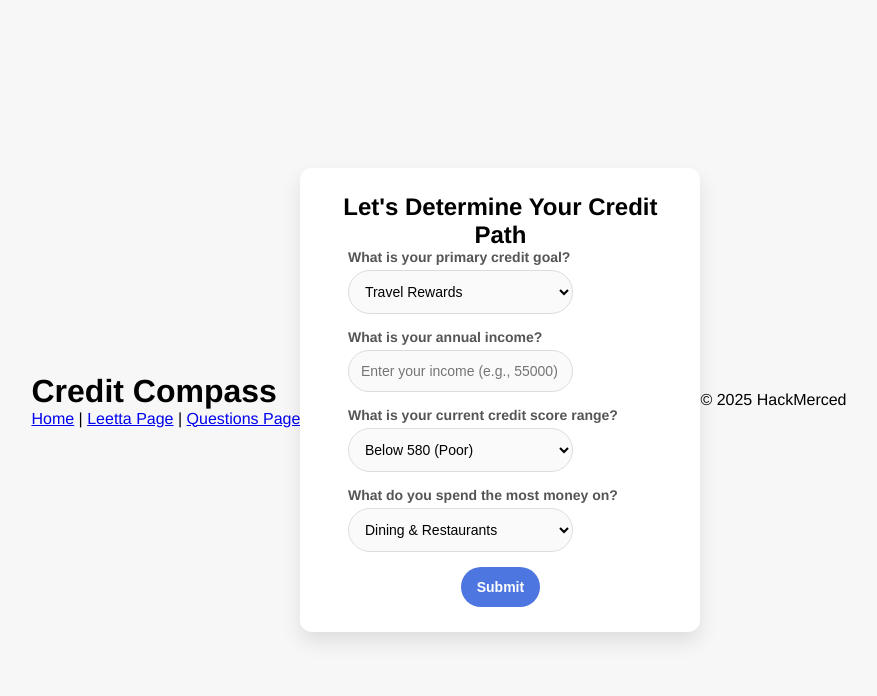
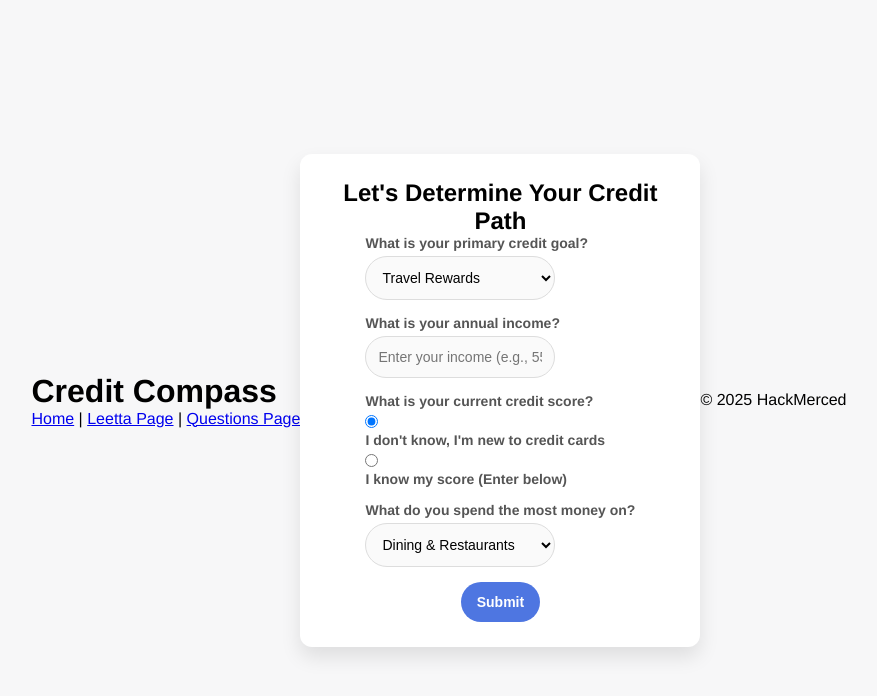
Before and after one commit to parthgmjain/CreditCompass, a Flask app: page /questions in a window 1280 px wide. Shown: the top 696 px of the page, without its empty margins (201-1078 px from the left). Run offline with Flask 3, Linux system fonts and the light colour scheme.

Commit message:
changed stuff for credit score

```diff
--- a/templates/questions.html
+++ b/templates/questions.html
@@ -17,25 +17,24 @@
                 </select>
             </div>
 
-            <!-- ✅ Income - Changed to Text Input -->
+            <!-- ✅ Income - Text Input -->
             <div class="question">
                 <label for="income">What is your annual income?</label>
                 <input type="text" id="income" name="income" placeholder="Enter your income (e.g., 55000)">
             </div>
 
-            <!-- ✅ Credit Score with "Other" & "Don't Know" -->
+            <!-- ✅ Credit Score Selection -->
             <div class="question">
-                <label for="credit-score">What is your current credit score range?</label>
-                <select id="credit-score" name="credit-score">
-                    <option value="poor">Below 580 (Poor)</option>
-                    <option value="fair">580 - 669 (Fair)</option>
-                    <option value="good">670 - 739 (Good)</option>
-                    <option value="very-good">740 - 799 (Very Good)</option>
-                    <option value="excellent">800+ (Excellent)</option>
-                    <option value="dont-know">Don't know, I'm getting my first credit card</option>
-                    <option value="other">Other (Type manually)</option>
-                </select>
-                <input type="text" id="custom-credit-score" name="custom-credit-score" placeholder="Enter your credit score" style="display: none;">
+                <label>What is your current credit score?</label>
+                <div>
+                    <input type="radio" id="dont-know" name="credit-score-option" value="dont-know" checked>
+                    <label for="dont-know">I don't know, I'm new to credit cards</label>
+                </div>
+                <div>
+                    <input type="radio" id="manual-credit-score" name="credit-score-option" value="manual">
+                    <label for="manual-credit-score">I know my score (Enter below)</label>
+                </div>
+                <input type="text" id="credit-score" name="credit-score" placeholder="Enter your credit score (300-850)" style="display: none;">
             </div>
 
             <!-- ✅ Spending Category -->
@@ -55,15 +54,18 @@
     </div>
 
     <script>
-        document.getElementById("credit-score").addEventListener("change", function() {
-            const customInput = document.getElementById("custom-credit-score");
-            if (this.value === "other") {
-                customInput.style.display = "block";
-                customInput.required = true;
-            } else {
-                customInput.style.display = "none";
-                customInput.required = false;
-            }
+        // ✅ Show/hide credit score input based on selection
+        document.querySelectorAll("input[name='credit-score-option']").forEach(option => {
+            option.addEventListener("change", function() {
+                const creditScoreInput = document.getElementById("credit-score");
+                if (this.value === "manual") {
+                    creditScoreInput.style.display = "block";
+                    creditScoreInput.required = true;
+                } else {
+                    creditScoreInput.style.display = "none";
+                    creditScoreInput.required = false;
+                }
+            });
         });
 
         document.getElementById("questions-form").addEventListener("submit", function(event) {
@@ -72,23 +74,25 @@
             // ✅ Get user responses
             const goal = document.getElementById("goal").value;
             const income = document.getElementById("income").value.trim();
-            let creditScore = document.getElementById("credit-score").value;
-            const customCreditScore = document.getElementById("custom-credit-score").value.trim();
             const spending = document.getElementById("spending").value;
+
+            // ✅ Determine credit score selection
+            const selectedCreditOption = document.querySelector("input[name='credit-score-option']:checked").value;
+            let creditScore = "dont-know"; // Default if user selects "I don't know"
+
+            if (selectedCreditOption === "manual") {
+                const creditScoreInput = document.getElementById("credit-score").value.trim();
+                if (!creditScoreInput || isNaN(creditScoreInput) || parseInt(creditScoreInput) < 300 || parseInt(creditScoreInput) > 850) {
+                    alert("Please enter a valid credit score between 300 and 850.");
+                    return;
+                }
+                creditScore = creditScoreInput;
+            }
 
             // ✅ Validate income input (must be a number)
             if (!income || isNaN(income) || parseInt(income) < 0) {
                 alert("Please enter a valid income (numbers only).");
                 return;
-            }
-
-            // ✅ If user selects "Other", use the manually entered credit score
-            if (creditScore === "other") {
-                if (!customCreditScore || isNaN(customCreditScore) || parseInt(customCreditScore) < 300 || parseInt(customCreditScore) > 850) {
-                    alert("Please enter a valid credit score between 300 and 850.");
-                    return;
-                }
-                creditScore = customCreditScore;
             }
 
             console.log("User's responses:", { goal, income, creditScore, spending });
```
